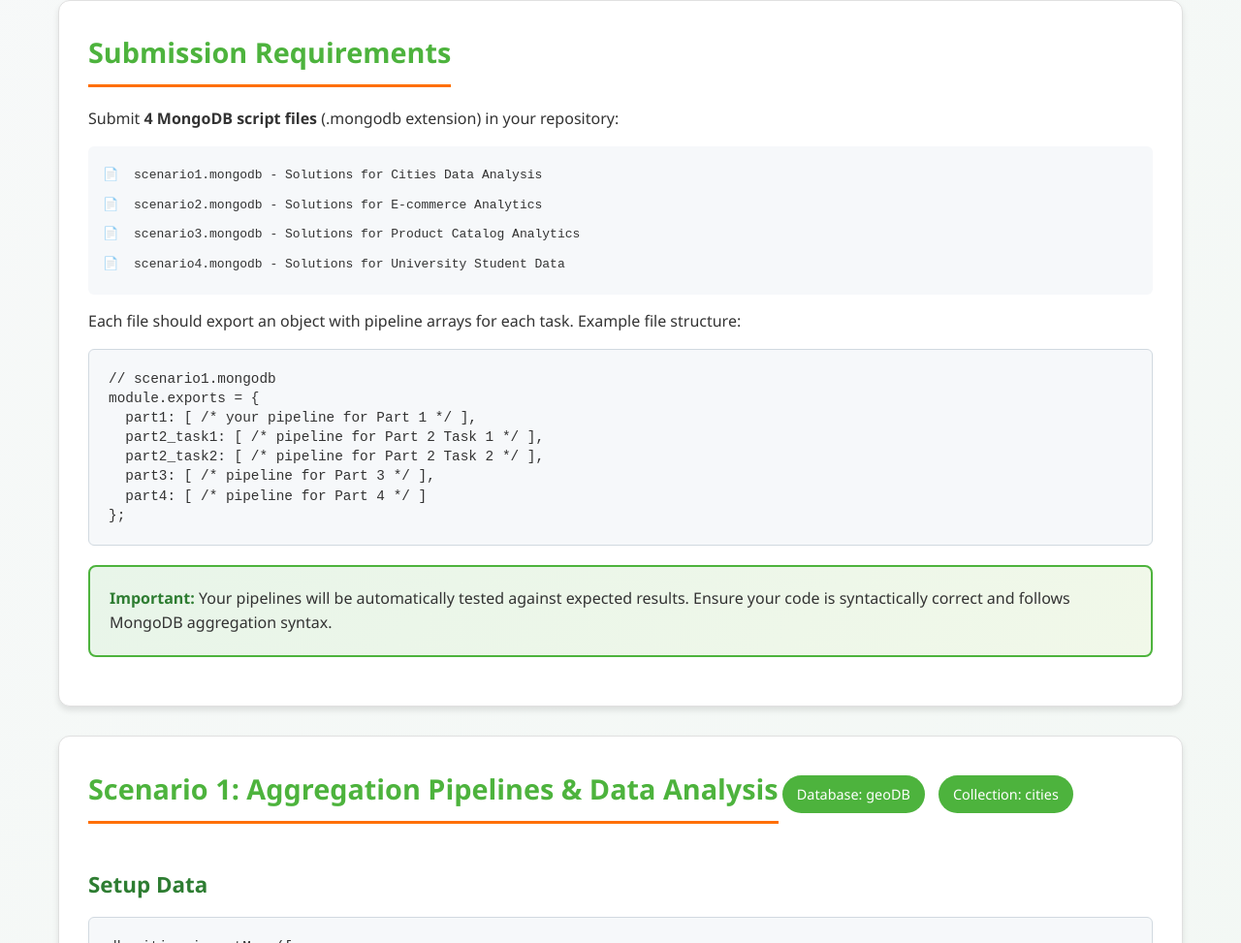
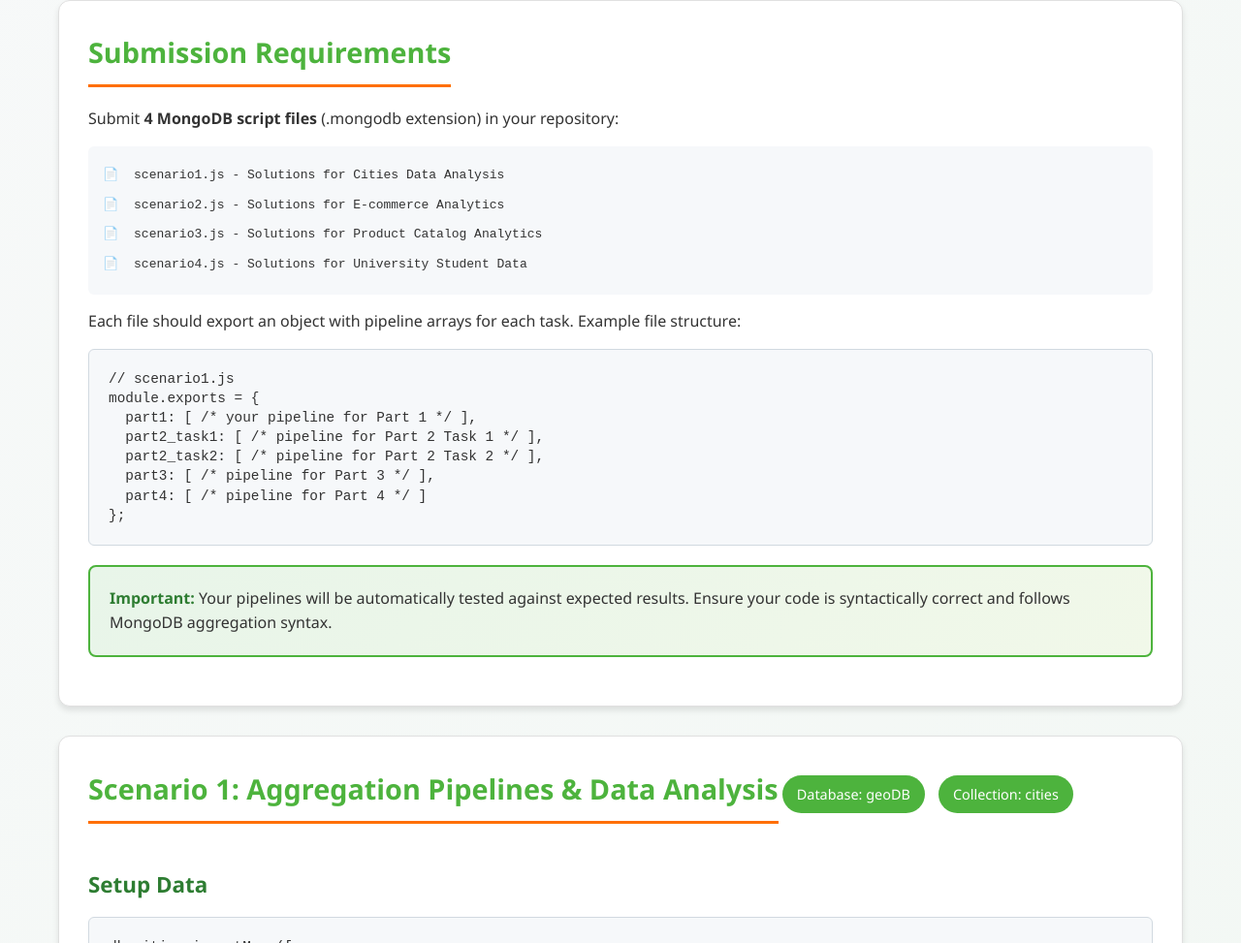
Before and after one commit to tgohil2910/cuddly-sniffle, a plain HTML site: page mongodb-aggregation-assignment.html in a window 1280 px wide. Shown: the part 768-1741 px from the top of the page at 97% size. Drawn offline with Linux system fonts and the light colour scheme.

Commit message:
Fourth Commit

```diff
--- a/mongodb-aggregation-assignment.html
+++ b/mongodb-aggregation-assignment.html
@@ -305,17 +305,17 @@
 
             <div class="file-list">
                 <ul>
-                    <li><code>scenario1.mongodb</code> - Solutions for Cities Data Analysis</li>
-                    <li><code>scenario2.mongodb</code> - Solutions for E-commerce Analytics</li>
-                    <li><code>scenario3.mongodb</code> - Solutions for Product Catalog Analytics</li>
-                    <li><code>scenario4.mongodb</code> - Solutions for University Student Data</li>
+                    <li><code>scenario1.js</code> - Solutions for Cities Data Analysis</li>
+                    <li><code>scenario2.js</code> - Solutions for E-commerce Analytics</li>
+                    <li><code>scenario3.js</code> - Solutions for Product Catalog Analytics</li>
+                    <li><code>scenario4.js</code> - Solutions for University Student Data</li>
                 </ul>
             </div>
 
             <p>Each file should export an object with pipeline arrays for each task. Example file structure:</p>
 
             <div class="code-block">
-                <pre>// scenario1.mongodb
+                <pre>// scenario1.js
 module.exports = {
   part1: [ /* your pipeline for Part 1 */ ],
   part2_task1: [ /* pipeline for Part 2 Task 1 */ ],
```
Also changed, not shown: mongodb-aggregation-assignment.md (+6 -7 lines), .github/workflows/autograde.yml, 4 other files.
